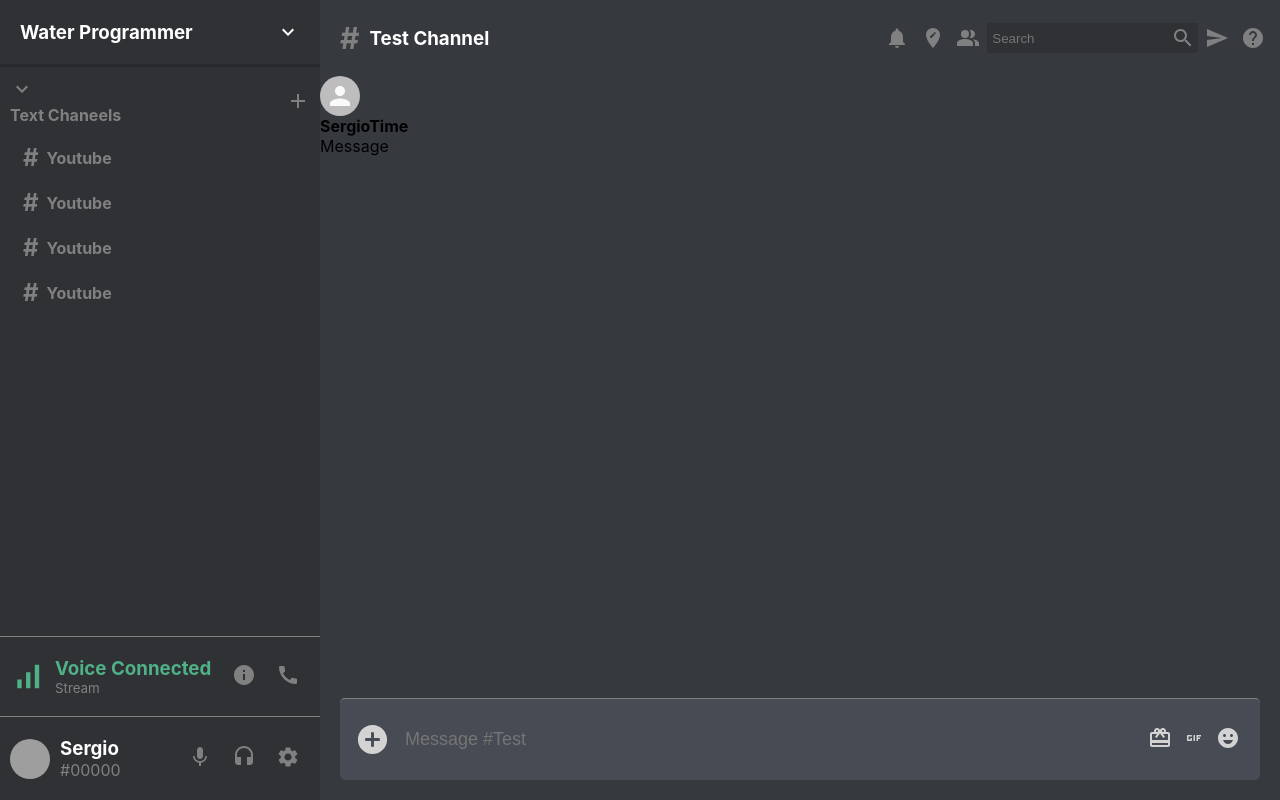
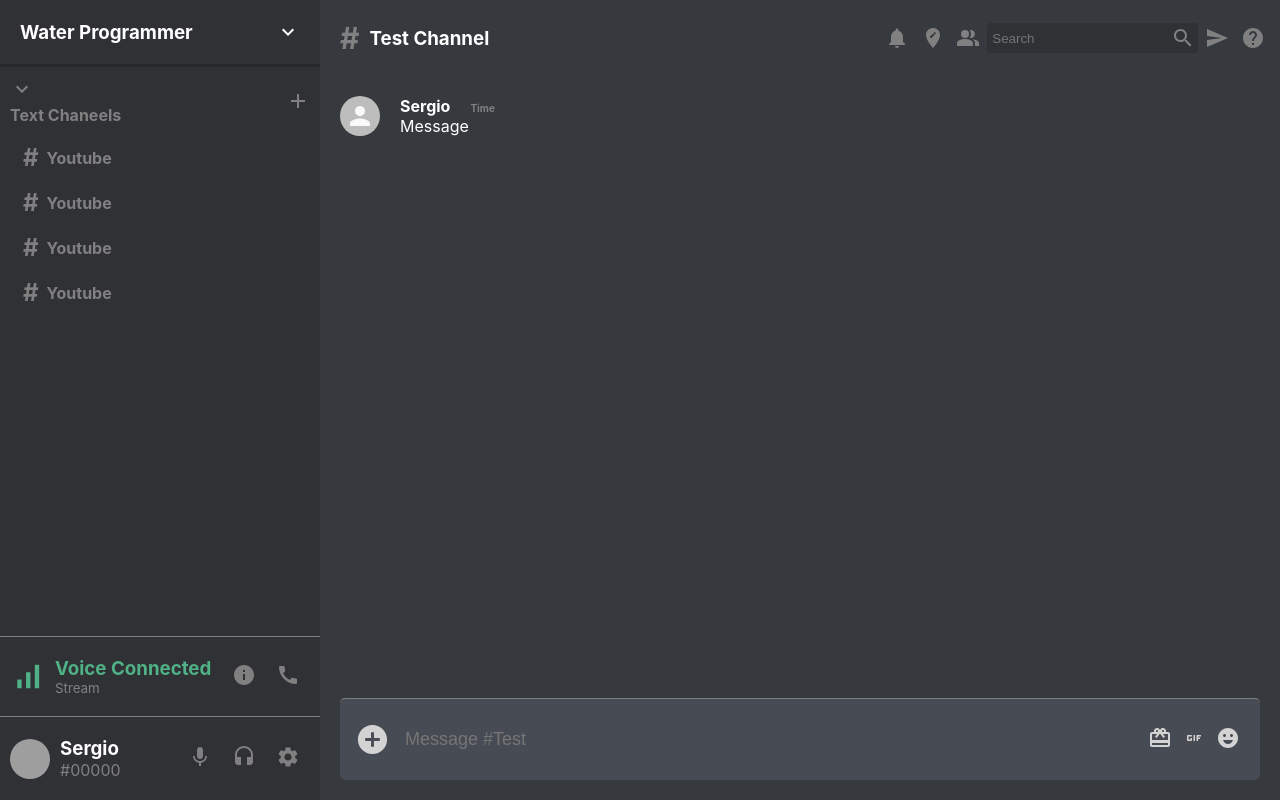
Before and after one commit to SergioWater/Discord-Clone, a React (Create React App) app: page / in a window 1280 px wide. Built offline with nearby package versions, Linux system fonts and the light colour scheme; grey boxes are pictures that could not be loaded.

Commit message:
added auth

```diff
--- a/package.json
+++ b/package.json
@@ -9,6 +9,7 @@
     "@testing-library/jest-dom": "^5.16.5",
     "@testing-library/react": "^13.4.0",
     "@testing-library/user-event": "^14.4.3",
+    "firebase": "^9.17.1",
     "react": "^18.2.0",
     "react-dom": "^18.2.0",
     "react-redux": "^8.0.5",
--- a/src/Message.css
+++ b/src/Message.css
@@ -0,0 +1,14 @@
+.message{
+    display: flex;
+    align-items: center;
+    padding: 20px;
+    color: white;
+}
+.message__info{
+    margin-left: 20px;
+}
+.message__timestamp{
+    color: gray;
+    margin-left: 20px;
+    font-size: x-small;
+}
```
Also changed, not shown: src/firebase.js (added, +20 -0 lines), 1 other file (tests, documents, lock files or other folders).
